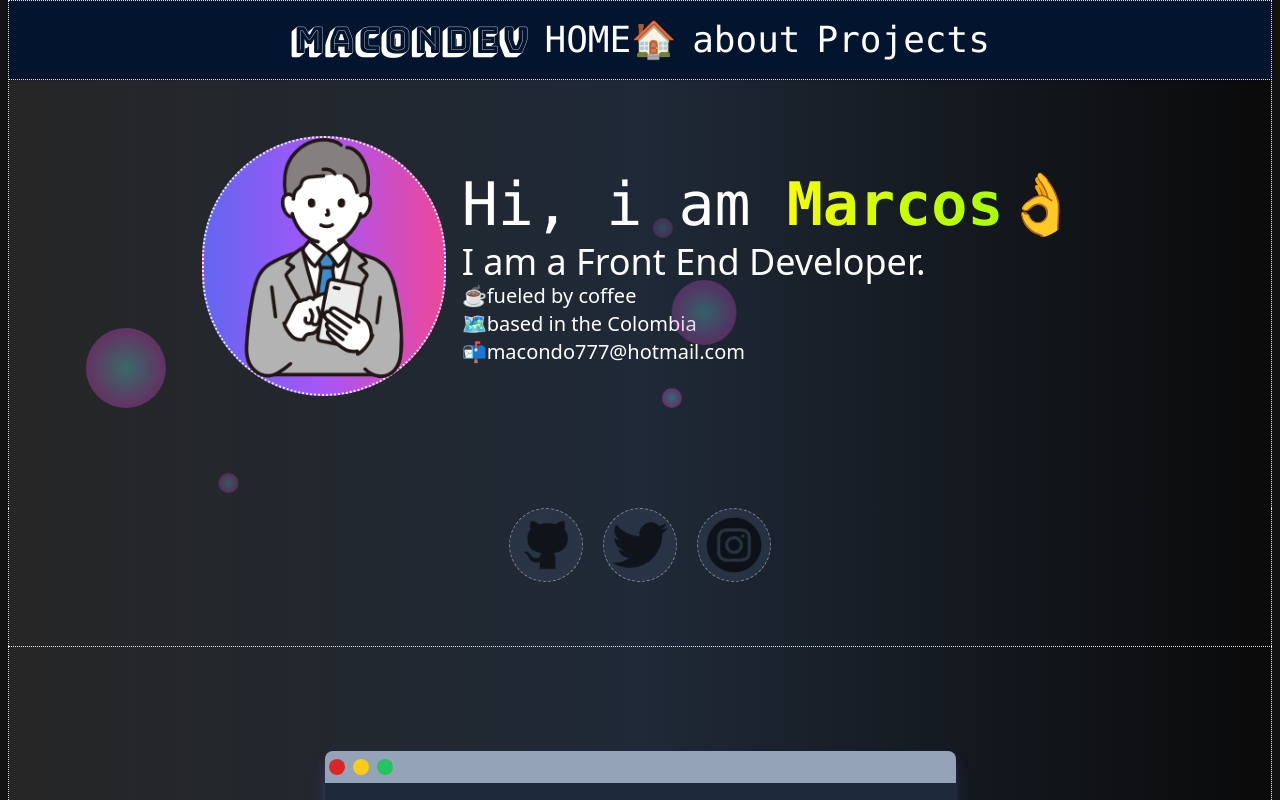
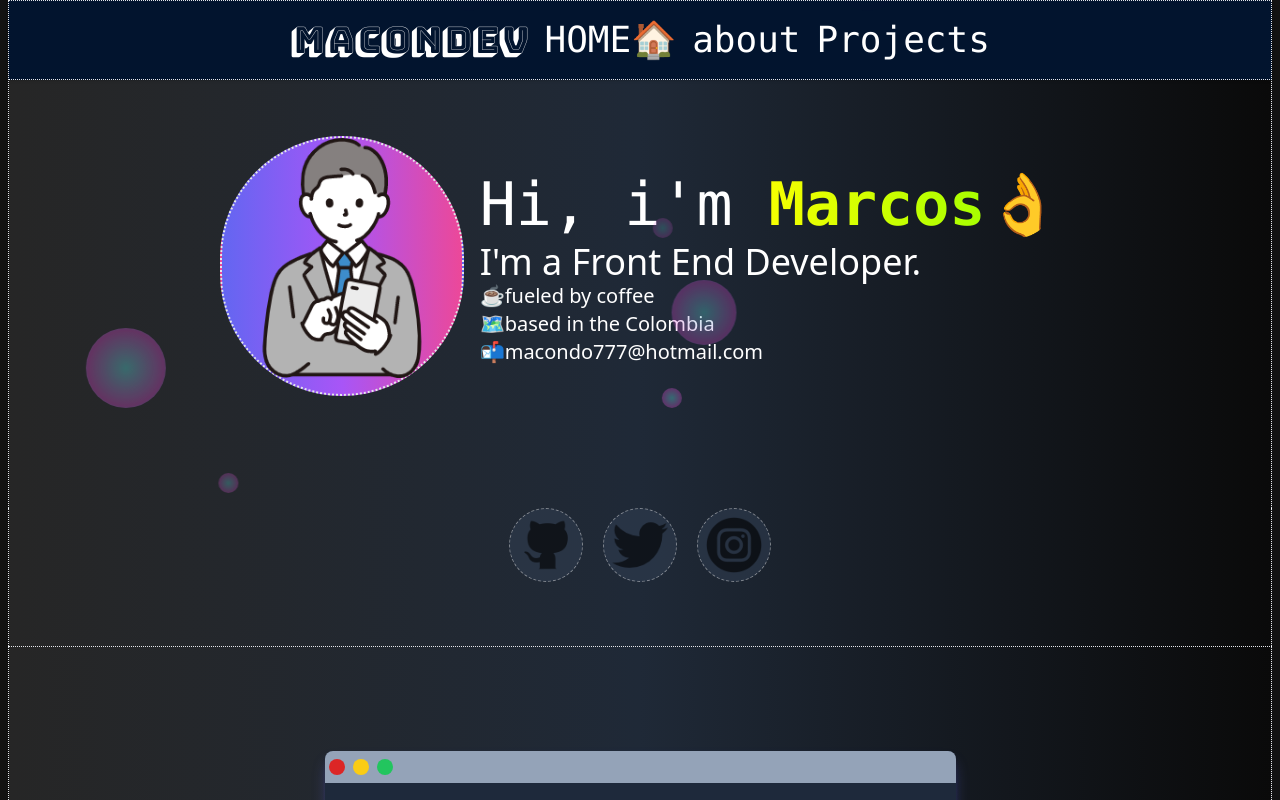
Before and after one commit to macondo011/My-portfolio, a React (Vite) app in the folder portafolio_macondo/: page / in a window 1280 px wide. Shown: the top 800 px of the page. Built offline with nearby package versions, Linux system fonts and the light colour scheme.

Commit message:
se modifica parrafo

```diff
--- a/portafolio_macondo/src/components/Home.jsx
+++ b/portafolio_macondo/src/components/Home.jsx
@@ -17,13 +17,13 @@ export function Home() {
 				</section>
 				<article className=" pl-1 sm:pl-4">
 					<h1 className="text-3xl font-mono py-2 sm:text-6xl">
-						Hi, i am{' '}
+						Hi, i&apos;m{' '}
 						<strong className="font-extrabold text-transparent bg-clip-text bg-gradient-to-r from-chicken to-lime">
 							Marcos
 						</strong>
 						👌
 					</h1>
-					<p className="text-2xl sm:text-4xl">I am a Front End Developer.</p>
+					<p className="text-2xl sm:text-4xl">I&apos;m a Front End Developer.</p>
 
 					<ul className="text-xl">
 						<li>
```
